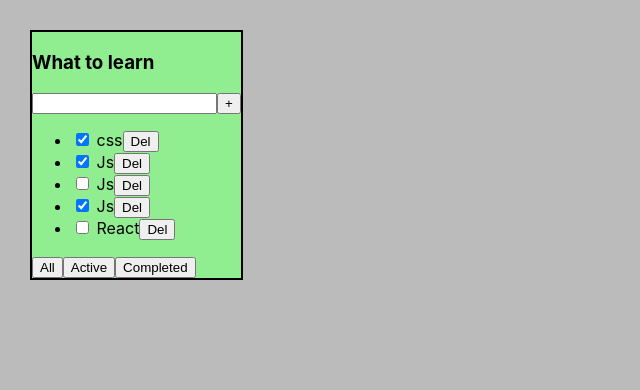
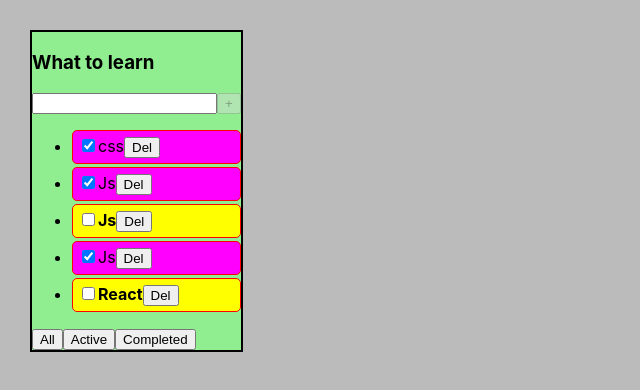
Before and after one commit to Vance051/1-todolist, a React (Create React App) app: page / in a window 1280 px wide. Shown: the top 390 px of the page, without its empty margins (0-640 px from the left). Built offline with nearby package versions, Linux system fonts and the light colour scheme.

Commit message:
Lesson4- Checkbox and trim in input

```diff
--- a/src/App.css
+++ b/src/App.css
@@ -11,3 +11,34 @@
     background: lightgreen;
     border: black 2px solid;
 }
+
+
+.task {
+    border: 1px solid red;
+    border-radius: 5px;
+    padding: 5px;
+    background-color: rgb(255,255,0);
+    font-weight: bold;
+    margin-bottom: 3px;
+}
+
+.task-done {
+    border: 1px solid red;
+    border-radius: 5px;
+    padding: 5px;
+    background-color: rgb(255,0,255);
+    margin-bottom: 3px;
+
+}
+.list {
+    list-style: none;
+}
+
+
+.btn {
+    background: #563737;
+}
+
+.btn-active{
+    background: #dbee5d;
+}
--- a/src/App.tsx
+++ b/src/App.tsx
@@ -13,7 +13,8 @@ export type PropsTodoList = {
     tasks: TaskType[]
     removeTask: (taskId: string) => void
     changeFilterValue: (filter: FilterType) => void
-    addTask:(newTaskTitle:string)=>void
+    addTask: (newTaskTitle: string) => void
+    changeTaskStatus: (taskId:string, isDone:boolean)=>void
 
 }
 export type FilterType = 'All' | 'Active' | 'Completed'
@@ -27,22 +28,21 @@ function App() {
             {id: v1(), title: 'Js', isDone: false},
             {id: v1(), title: 'Js', isDone: true},
             {id: v1(), title: 'React', isDone: false},])
-
-    const addTask = (newTaskTitle:string) => {
+    const [filter, setFilter] = useState<FilterType>('All')
+    //Add new task
+    const addTask = (newTaskTitle: string) => {
         const newTask: TaskType = {id: v1(), title: newTaskTitle, isDone: false}
         const newTasks: TaskType[] = [newTask, ...tasks]
         setTasks(newTasks)
     }
-
-    const [filter, setFilter] = useState<FilterType>('All')
-
+    // name Task List
     const todoTitle1: string = 'What to learn'
-
+// Remove Task
     const removeTask = (taskId: string) => {
         const nextState: TaskType[] = tasks.filter(t => t.id !== taskId)
         setTasks(nextState)
     }
-
+// Change Filter value
     let taskForTodoList: TaskType[]
     switch (filter) {
         case "Active":
@@ -55,9 +55,17 @@ function App() {
             taskForTodoList = tasks
             break
     }
+    //Change Filter on 'all' | 'active' | 'complete'
     const changeFilterValue = (filter: FilterType) => {
         setFilter(filter)
     }
+
+
+    //upDate Task(isDone)
+    const changeTaskStatus = (taskId: string, isDone:boolean) => {
+        setTasks(tasks.map(t => t.id === taskId ? {...t, isDone: isDone} : t))
+    }
+
 
     //UI---------------------------------
     return (
@@ -68,6 +76,7 @@ function App() {
                 removeTask={removeTask}
                 changeFilterValue={changeFilterValue}
                 addTask={addTask}
+                changeTaskStatus={changeTaskStatus}
             />
         </div>
     );
--- a/src/Components/Button.tsx
+++ b/src/Components/Button.tsx
@@ -3,13 +3,16 @@ import React from 'react';
 type ButtonType = {
     name: string
     callBack: () => void
+    disabled?:boolean
+    classes?:string
 }
 const Button = (props: ButtonType) => {
     const onClickHandler = () => {
         props.callBack()
     }
     return (
-        <button onClick={onClickHandler}>
+        <button className={props.classes} onClick={onClickHandler}
+        disabled={props.disabled}>
             {props.name}
         </button>
     );
--- a/src/Components/TodoList.tsx
+++ b/src/Components/TodoList.tsx
@@ -4,41 +4,56 @@ import Button from "./Button";
 
 
 export const TodoList: FC<PropsTodoList> = (
-    {todoTitle, tasks, removeTask, changeFilterValue, addTask}) => {
-
-    const removeTaskHandler = (taskId: string) => {
-        removeTask(taskId)
-    }
+    {todoTitle, tasks, removeTask, changeFilterValue, addTask, changeTaskStatus}) => {
+    const [newTaskTitle, setNewTaskTitle] = useState('')
 
     const newFilter = (filter: FilterType) => {
         changeFilterValue(filter)
     }
 
-    const refreshTasks: JSX.Element[] = tasks.map((task) => (
-        <li key={task.id}><input type="checkbox" checked={task.isDone}/> <span>{task.title}</span>
-            {/*<button onClick={(event: React.MouseEvent<HTMLButtonElement>) => removeTaskHandler(task.id)}>Delete</button>*/}
+
+    const taskList: JSX.Element[] = tasks.map((task) => {
+        const onChangeTaskStatus = (event: ChangeEvent<HTMLInputElement>) => {
+            changeTaskStatus(task.id, event.currentTarget.checked)
+        }
+        const removeTaskHandler = (taskId: string) => {
+            removeTask(taskId)
+        }
+        return (<li className={task.isDone ? 'task-done' : 'task'} key={task.id}>
+            <input
+                type="checkbox"
+                onChange={onChangeTaskStatus}
+                checked={task.isDone}
+            />
+            <span>{task.title}</span>
             <Button name={'Del'} callBack={() => removeTaskHandler(task.id)}/>
-        </li>
-    ))
+        </li>)
 
-    const [newTaskTitle, setNewTaskTitle] = useState('')
+    })
+
 
     const onChangeTitleHandler = (event: ChangeEvent<HTMLInputElement>) => {
         setNewTaskTitle(event.currentTarget.value)
     } // получаем текущее значение в инпуте и сетаем его
 
     const onClickToAddTaskHandler = () => {
-        addTask(newTaskTitle)
-        setNewTaskTitle('')
+        if (newTaskTitle.trim()) {
+            addTask(newTaskTitle.trim())
+            setNewTaskTitle('')
+        }
     } //сетаем тайтл вновую таску
 
     const onKeyPressHandler = (event: KeyboardEvent<HTMLInputElement>) => {
-        console.log(event)
+        console.log(event.currentTarget.value)
         if (event.key === 'Enter') {
             addTask(newTaskTitle)
             setNewTaskTitle('')
         }
     } //сетаем тайтл вновую таску
+
+
+    const maxTitleLengthError = newTaskTitle.length > 15
+
     return (
         <div>
             <h3>{todoTitle}</h3>
@@ -47,14 +62,17 @@ export const TodoList: FC<PropsTodoList> = (
                        onChange={onChangeTitleHandler}
                        onKeyDown={onKeyPressHandler}
                 />
+                {maxTitleLengthError && <div style={{color: 'red'}}>title is too long</div>}
                 <button
+                    disabled={!newTaskTitle || maxTitleLengthError}
                     onClick={onClickToAddTaskHandler}
+
                 >+
                 </button>
             </div>
             {tasks.length //условный рендеринг
                 ?
-                <ul>{refreshTasks}</ul>
+                <ul>{taskList}</ul>
                 : <span>The list is empty</span>
             }
             <div>
--- a/src/index.css
+++ b/src/index.css
@@ -11,3 +11,11 @@ code {
   font-family: source-code-pro, Menlo, Monaco, Consolas, 'Courier New',
     monospace;
 }
+
+.error {
+  border: red 1px solid;
+}
+
+.error-message {
+  color: red;
+}
```
